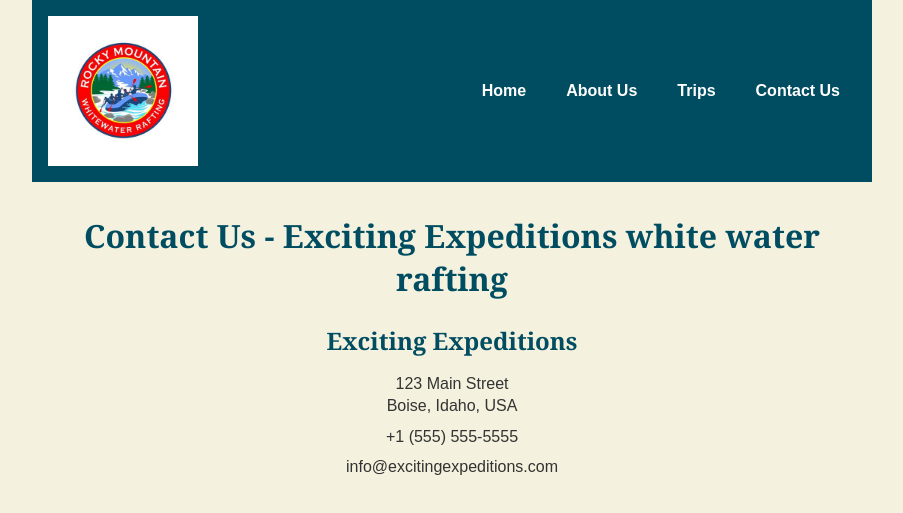
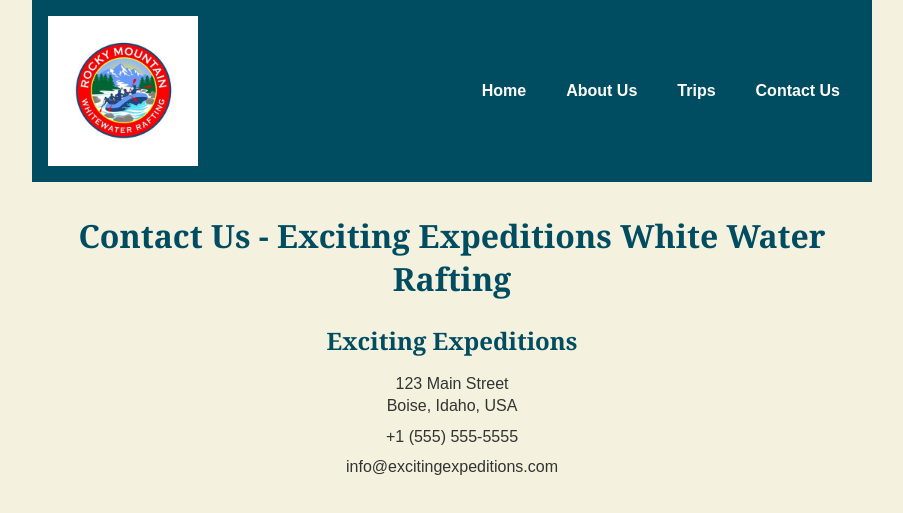
Before and after one commit to victorsarkiishaya-ship-it/wdd130, a plain HTML site: page wwr/contact.html in a window 1280 px wide. Shown: the top 513 px of the page, without its empty margins (188-1091 px from the left). Drawn offline with Linux system fonts and the light colour scheme.

Commit message:
Update contact.html

```diff
--- a/wwr/contact.html
+++ b/wwr/contact.html
@@ -22,7 +22,7 @@
     <main>
         <!-- 1. Company Info Block (top, under header) -->
         <section class="company-info-section">
-            <h1>Contact Us - Exciting Expeditions white water rafting</h1>
+            <h1>Contact Us - Exciting Expeditions White Water Rafting</h1>
             <div class="company-details">
                 <h2>Exciting Expeditions</h2>
                 <p>123 Main Street<br>Boise, Idaho, USA</p>
```
